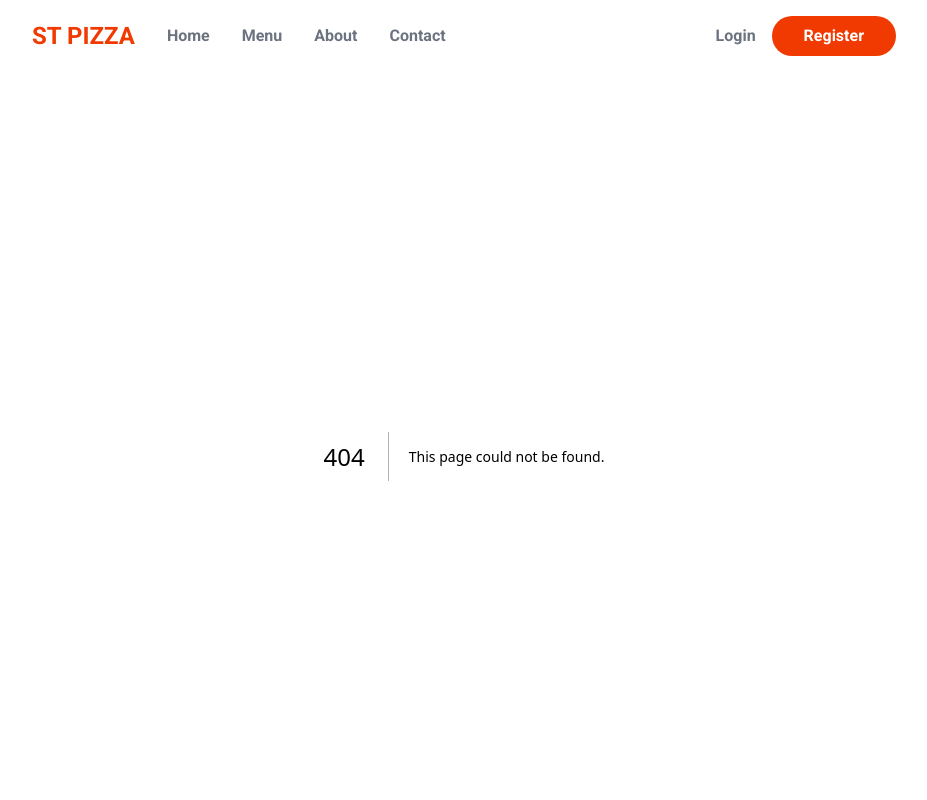
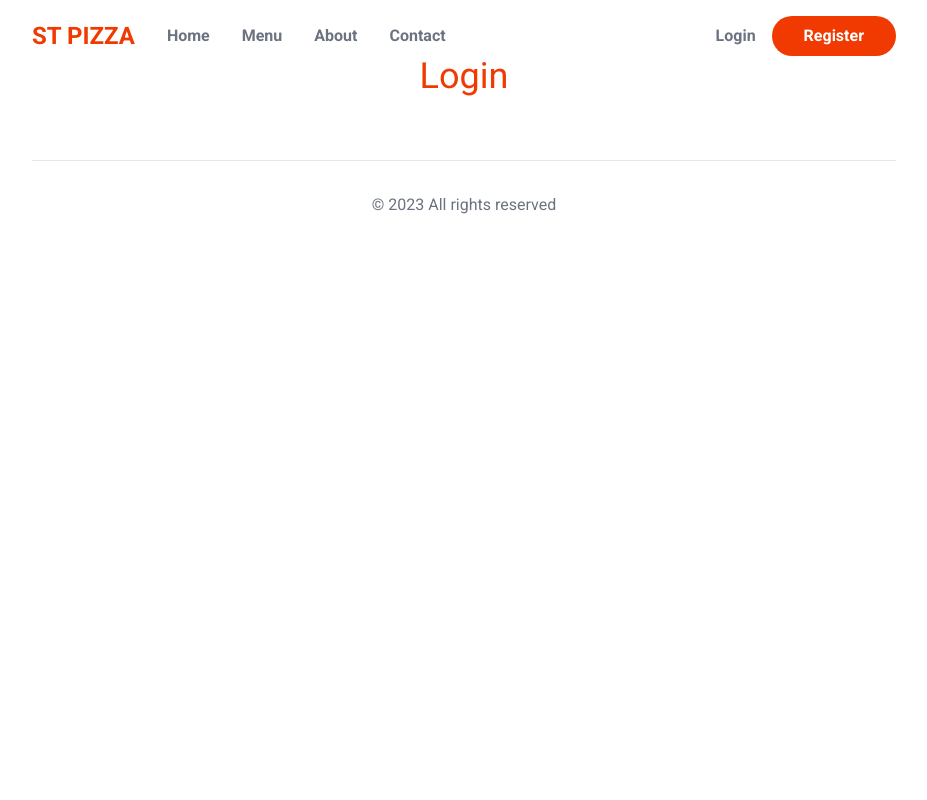
Before and after one commit to inbumbaek/food_ordering, a Next.js app: page /login in a window 1280 px wide. Before the commit this address had no page. Shown: the top 800 px of the page, without its empty margins (176-1103 px from the left). Built offline with nearby package versions, Linux system fonts and the light colour scheme.

Commit message:
create login page

```diff
--- /dev/null
+++ b/src/app/login/page.js
@@ -0,0 +1,9 @@
+export default function LoginPage() {
+  return (
+    <section>
+      <h1 className="text-center text-primary text-4xl mb-4">
+        Login
+      </h1>
+    </section>
+  );
+}
--- a/src/app/register/page.js
+++ b/src/app/register/page.js
@@ -71,7 +71,7 @@ export default function RegisterPage() {
           <Image src={"/google.png"} alt={""} width={24} height={24} />
           Login with google
         </button>
-        <div className="text-center my-4">
+        <div className="text-center my-4 text-gray-500 border-t pt-4">
           Existing account?{' '}
           <Link className="underline" href={'/login'}>Login here &raqup;</Link>
         </div>
```
